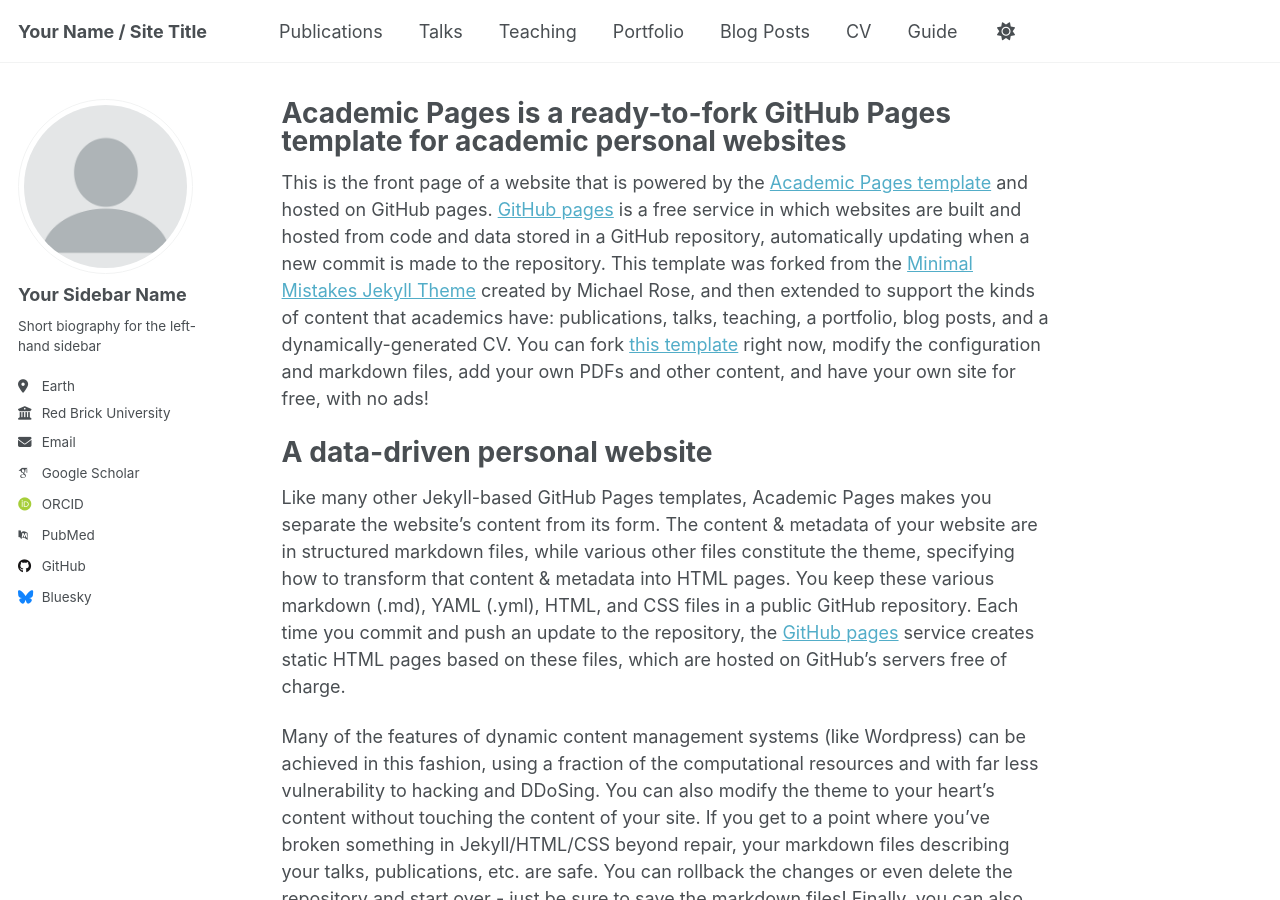
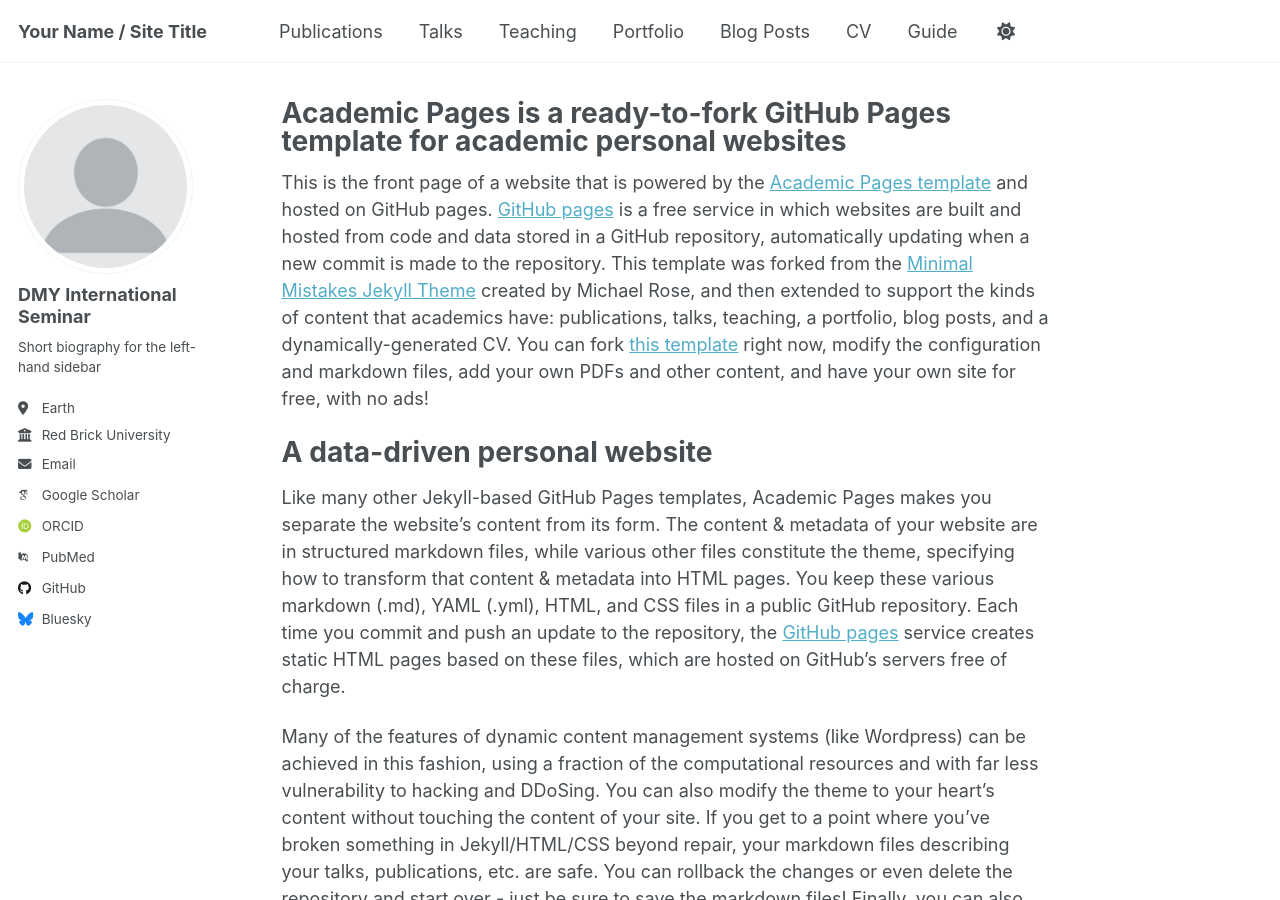
Before and after one commit to christopherrasmussen/dmyseminar, a Jekyll site: the page built from _pages/about.md, in a window 1280 px wide and 900 px high. Built offline with Jekyll 4.4.1, drawn with Linux system fonts in a browser that asks for light colours; some web fonts are replaced.

Commit message:
first cosmetic changes

```diff
--- a/_config.yml
+++ b/_config.yml
@@ -13,7 +13,9 @@
 title_separator          : "-"
 name                     : &name "Your Name"
 description              : &description "personal description"
-url                      : https://academicpages.github.io # the base hostname & protocol for your site e.g. "https://[your GitHub username].github.io" or if you already have some other page hosted on Github then use "https://[your GitHub username].github.io/[Your Repo Name]"
+url                      : https://christopherrasmussen.github.io/dmyseminar
+# the base hostname & protocol for your site e.g. "https://[your GitHub username].github.io" or if you already have some other page hosted on Github then use "https://[your GitHub username].github.io/[Your Repo Name]"
+
 baseurl                  : "" # the subpath of your site, e.g. "/blog"
 repository               : "academicpages/academicpages.github.io"
 
@@ -23,7 +25,7 @@
 author:
   # Biographic information
   avatar           : "profile.png"
-  name             : "Your Sidebar Name"
+  name             : "DMY International Seminar"
   pronouns         : # example: "she/her"
   bio              : "Short biography for the left-hand sidebar"
   location         : "Earth"
```
Also changed, not shown: 1 other file.
